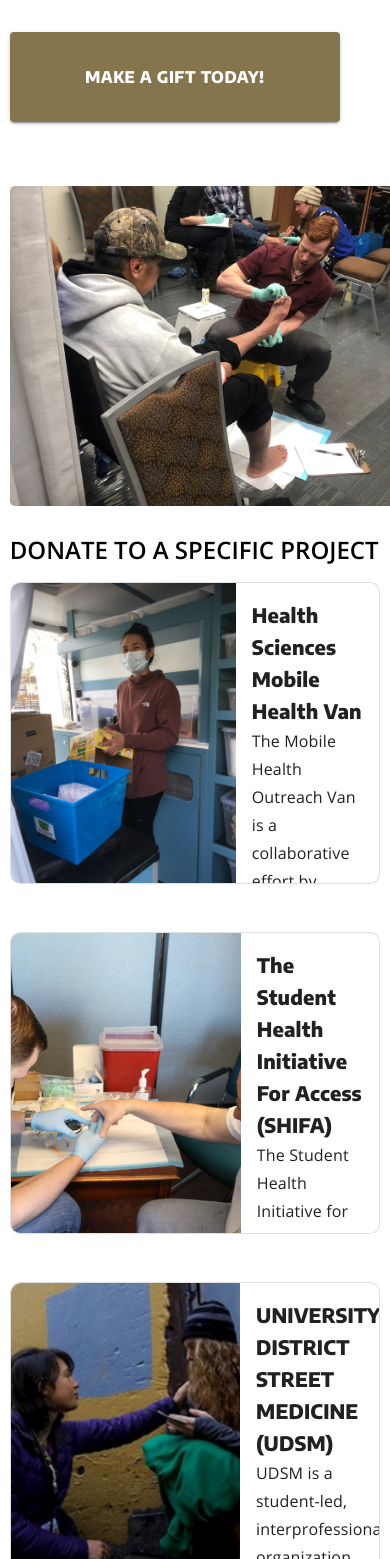
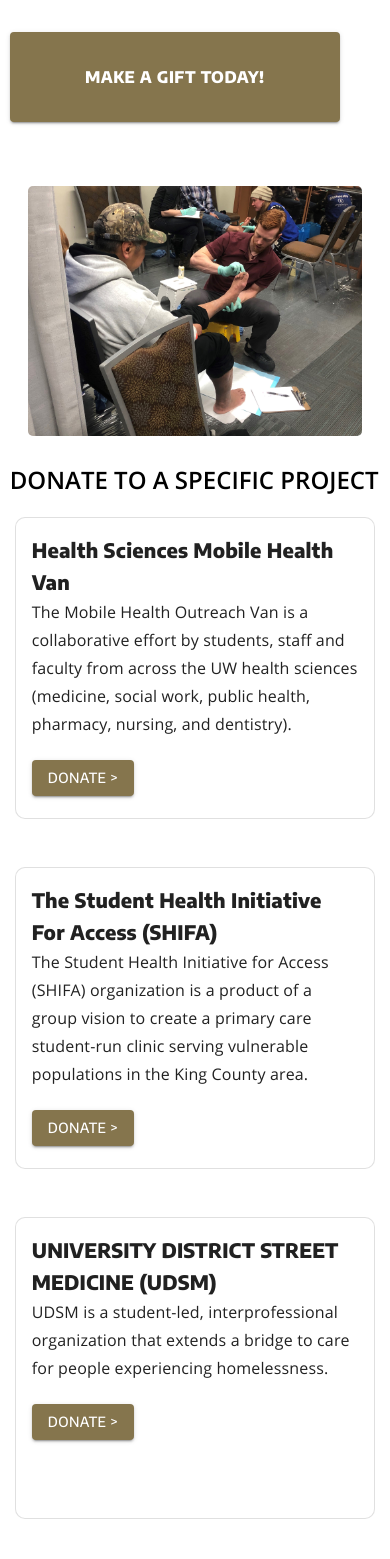
Before and after one commit to slweb-uw/volunteer-site, a Next.js app: page /donations in a window 390 px wide. Shown: the part 441-2000 px from the top of the page. Built offline with nearby package versions, Linux system fonts and the light colour scheme; no server answers.

Commit message:
Formatting changes

```diff
--- a/components/donateCard.tsx
+++ b/components/donateCard.tsx
@@ -21,6 +21,11 @@ const useStyles = makeStyles((theme) => ({
   cover: {
     width: 230,
     height: 300,
+    "@media only screen and (max-width: 600px)": {
+      height: 150,
+      marginTop: '.5em',
+      display: "none",
+    },
   },
 }));
 
@@ -54,7 +59,7 @@ const DonateCard: React.FC<Props> = (props) => {
           <Typography variant="subtitle1" gutterBottom style={{ fontFamily: "Open Sans" }}>
             {props.description}
           </Typography>
-          <Button style={{marginTop: "2rem", fontFamily: "Encode Sans"}} variant="contained" color="secondary" target="_blank" href={props.donate}>Donate {'>'}</Button>
+          <Button style={{marginTop: "1rem", fontFamily: "Encode Sans", marginBottom: "0"}} variant="contained" color="secondary" target="_blank" href={props.donate}>Donate {'>'}</Button>
         </CardContent>
       </div>
     </Card>
--- a/components/header.tsx
+++ b/components/header.tsx
@@ -28,9 +28,9 @@ const useStyles = makeStyles((theme) => ({
     letterSpacing: "initial",
   },
   navtitle: {
-    fontFamily: "Encode Sans Compressed",
+    fontFamily: "Encode Sans",
     fontWeight: 600,
-    fontSize: "17px",
+    fontSize: "16px",
     color: "white",
     textAlign: "center",
     textDecoration: "none",
--- a/pages/[location]/[event].tsx
+++ b/pages/[location]/[event].tsx
@@ -170,7 +170,7 @@ const Event: NextPage<Props> = ({ classes }) => {
           />
         </Grid>
         <Grid item sm={12} md={6}>
-          <Grid container direction="column" spacing={5} style={{ paddingTop: 8 }}>
+          <Grid container direction="column" spacing={5} style={{ paddingTop: 8, maxWidth: "100%" }}>
             <Grid item>
               <Grid container direction="row" spacing={10}>
                 <Grid item>
--- a/pages/donations.tsx
+++ b/pages/donations.tsx
@@ -85,9 +85,10 @@ const Donations: NextPage<Props> = ({ classes }) => {
           >
             <img
               style={{
-                height: "20rem",
+                height: "auto",
                 width: "auto",
                 borderRadius: "5px",
+                maxWidth: "90%"
               }}
               src="/Foot Care 2.jpg"
               alt="person holding home care kit"
@@ -102,7 +103,7 @@ const Donations: NextPage<Props> = ({ classes }) => {
         Donate to a Specific Project
       </Typography>
 
-      <Grid container direction="row" spacing={6}>
+      <Grid container direction="row" spacing={6} style={{padding: "5px"}}>
         <Grid item xs={12} lg={6}>
           <DonateCard
             title="Health Sciences Mobile Health Van"
--- a/pages/index.tsx
+++ b/pages/index.tsx
@@ -744,7 +744,7 @@ const useStyles = makeStyles((theme) => ({
       marginBottom: "15px",
       "@media only screen and (max-width: 430px)": {
         fontSize: "3vw",
-        width: "35%"
+        width: "70%"
       },
   },
   mobile: {
```
Also changed, not shown: components/events.tsx (+11 -3 lines).
